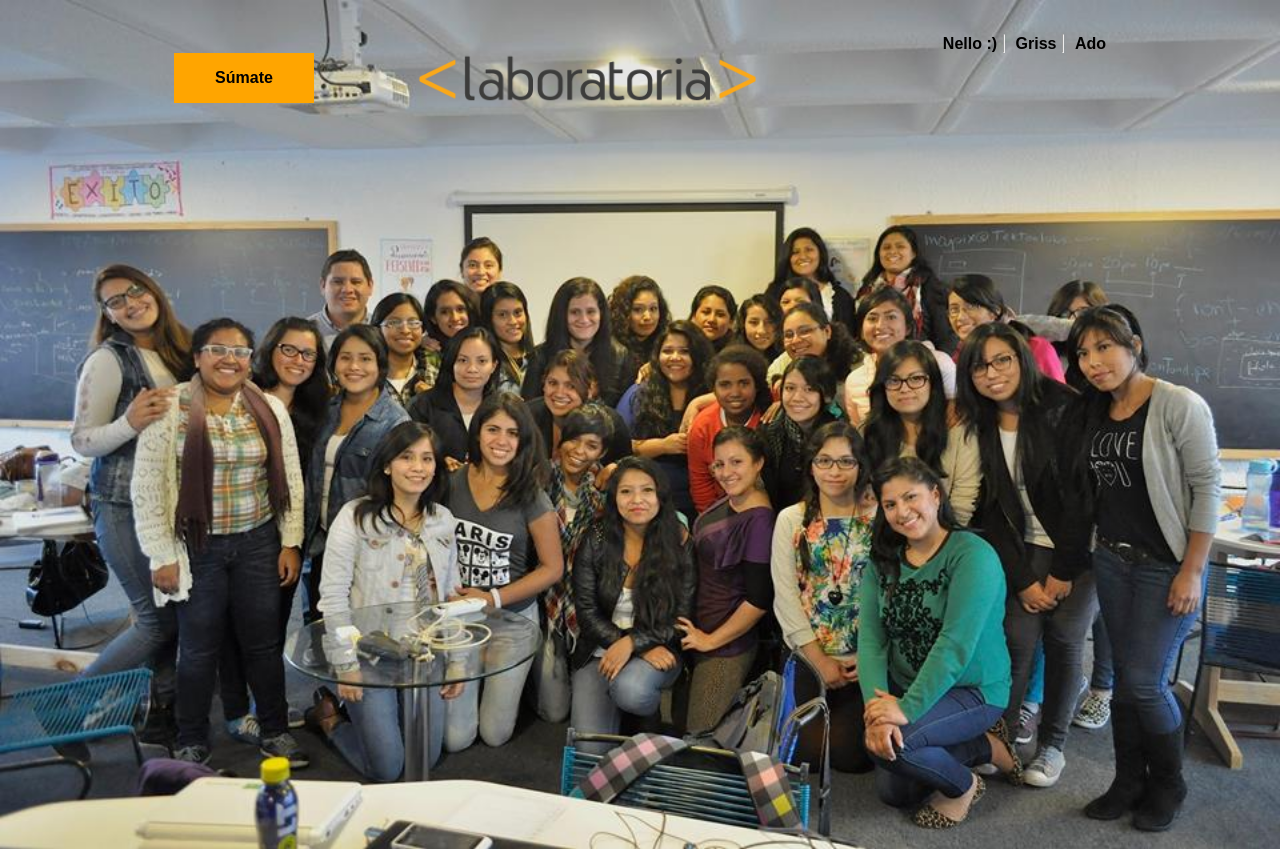
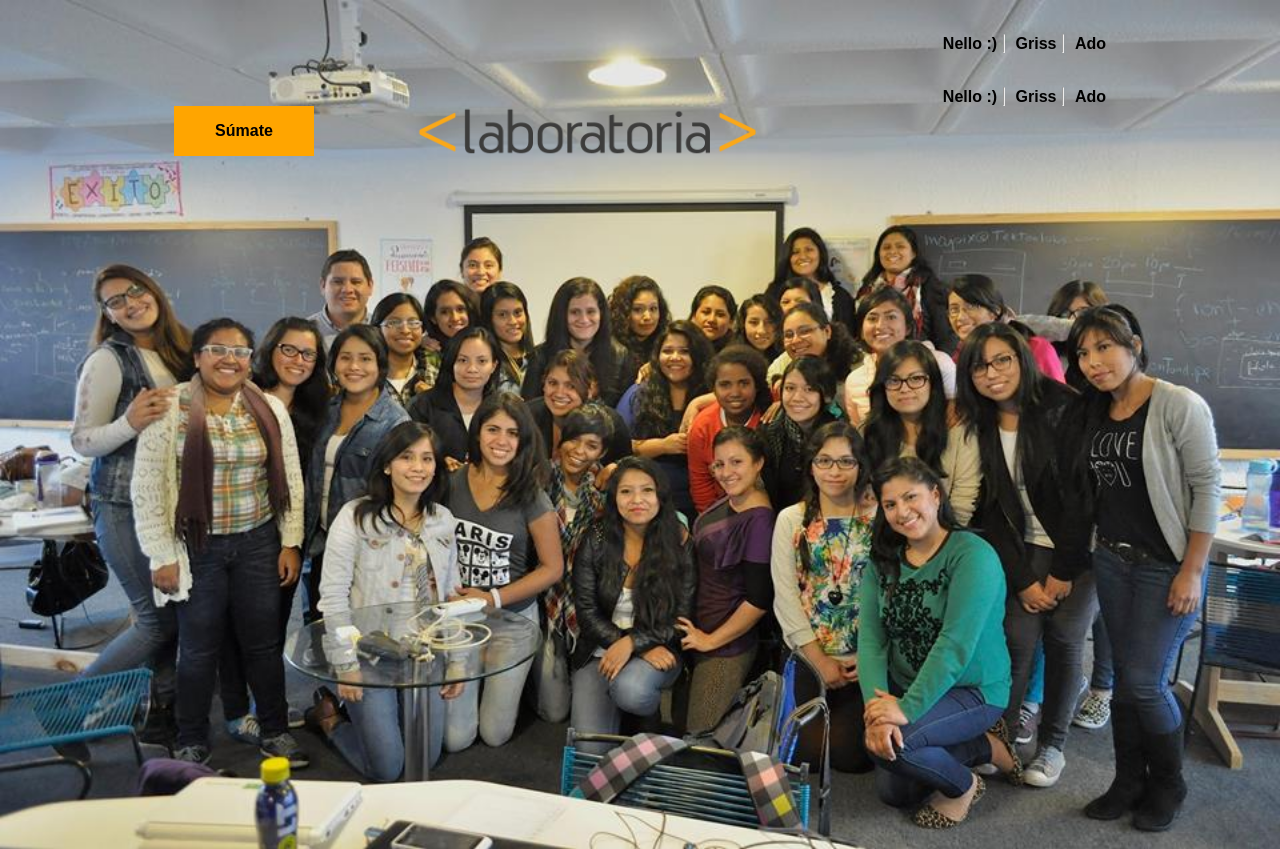
Before and after one commit to NellySaavedra/CHICAMA, a plain HTML site: page index.html in a window 1280 px wide. Shown: the top 849 px of the page. Drawn offline with Linux system fonts and the light colour scheme.

Commit message:
Duplique el menu

```diff
--- a/index.html
+++ b/index.html
@@ -24,6 +24,16 @@
     				</ul>
     			</div>
     		</div>
+            <div class="row">
+                <div class="col-12">
+                    <ul class="Barra1">
+
+                        <li><b><a href="http://www.laboratoria.mx/index.html">Nello :)</a></b></li><hr class="HrVertical">
+                        <li><b><a href="http://www.laboratoria.mx/index.html#equipo">Griss</a></b></li><hr class="HrVertical">
+                        <li><b><a href="http://www.laboratoria.mx/index.html#ubica">Ado</a></b></li>
+                    </ul>
+                </div>
+            </div>
     	</div>
     	<div class="container">
     		<div class="row">
```
